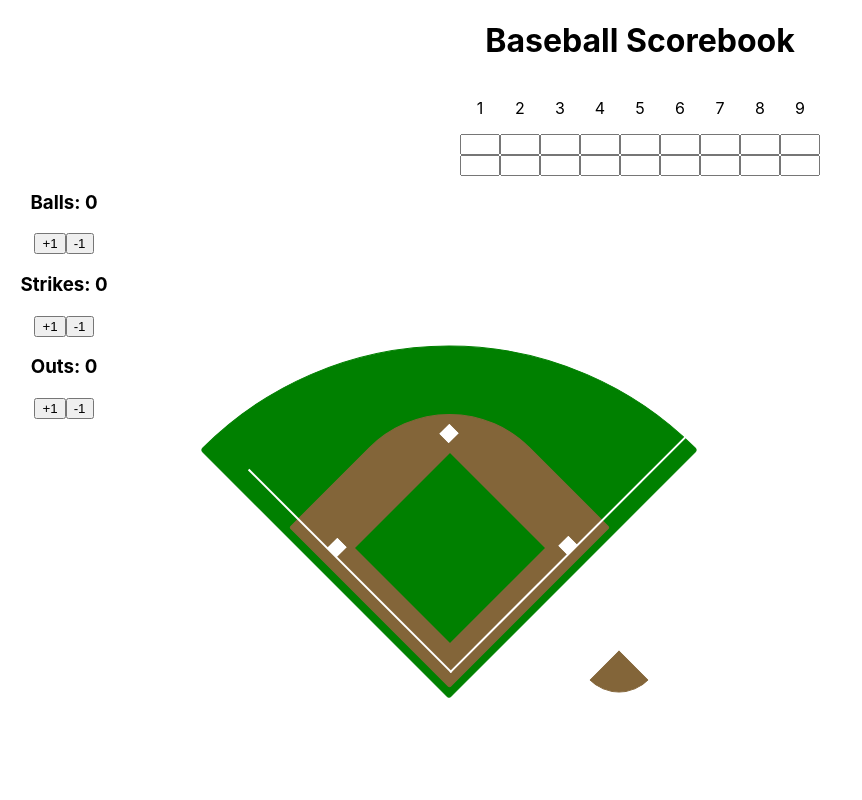
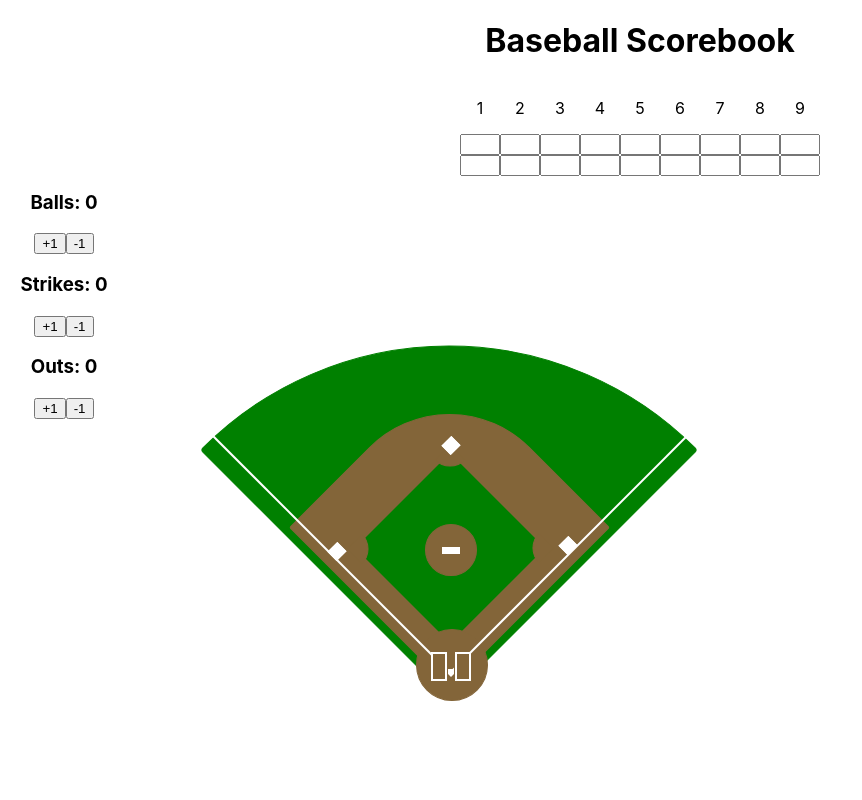
Before and after one commit to caseymacleod22/react-baseball-scorebook, a React (Create React App) app: page / in a window 1280 px wide. Shown: the top 800 px of the page, without its empty margins (0-862 px from the left). Built offline with nearby package versions, Linux system fonts and the light colour scheme.

Commit message:
makes field smaller

```diff
--- a/src/App.css
+++ b/src/App.css
@@ -9,7 +9,6 @@
 
 .scoreboard {
   display: flex;
-  justify-content: start;
   flex-direction: column;
   width: 40px;
   height: 40px;
@@ -51,12 +50,10 @@
 }
 #base-lines{
   position:absolute;
-  margin-top: 30%;
-  margin-left: 10%;
-  top: -75px;
-  left: 172px;
-  height:285px;
-  width:335px;
+  top: 165px;
+  left: 239px;
+  height:420px;
+  width:420px;
   border-left:2px solid white;
   border-bottom:2px solid white;
   -webkit-transform: rotate(-45deg);
@@ -89,8 +86,8 @@
   z-index: 1000;
 }
 #second-base{
-  top:43px;
-  left:314px;
+  top:55px;
+  left:315.5px;
   background-color: white;
   position:absolute;
   margin-top: 30%;
@@ -103,7 +100,7 @@
   z-index: 1000;
 }
 #third-base{
-  top:157px;
+  top:161px;
   left:202px;
   background-color: white;
   position:absolute;
@@ -128,13 +125,13 @@
   margin-left: 10%;
   height:7px;
   width:13px;
-  top:678px;
-  left:485px;
-  border:1px solid white;
-  background-color:white;
+  top:265px;
+  left:318px;
+  /* border:1px solid white; */
+  /* background-color:white; */
 }
 #home-plate:before, #home-plate:after{
-top: 100%;
+top: 20px;
 border: solid transparent;
 content: " ";
 height: 0;
@@ -153,24 +150,24 @@ margin-left: -9.5px;
   position:absolute;
   margin-top: 30%;
   margin-left: 10%;
-  top:420px;
-  left:450px;
-  height:80px;
-  width:80px;
+  top:140px;
+  left:297px;
+  height: 50px;
+  width: 50px;
   border-radius:100% 100% 100% 100%;
   -webkit-transform: rotate(-45deg);
    border:1px solid #836539;
   background-color:#836539;
 }
 #pitchers-rubber{
-  position:absolute;
+  position: absolute;
   margin-top: 30%;
   margin-left: 10%;
-  top:458px;
-  left:482px;
-  height:5px;
-  width:16px;
-  border:1px solid white;
+  top: 163px;
+  left: 313.5px;
+  height: 5px;
+  width: 16px;
+  border: 1px solid white;
   background-color:white;
 }
 #vertical{
@@ -185,27 +182,27 @@ margin-left: -9.5px;
 }
 .half-circle{
   position:absolute;
-  margin-top: 30%;
-  margin-left: 10%;
-  height:40px;
-  width: 40px;
+  margin-top: 15%;
+  margin-left: 10px;
+  height:20px;
+  width: 20px;
   -webkit-transform: rotate(-45deg);
   border:1px solid #836539;
   background-color:#836539;
 }
 #third-circle{
-  top:440px;
-  left:300px;
+  top:346px;
+  left:341px;
   border-radius:1% 1% 100% 1%;
 }
 #first-circle{
-  top:440px;
-  left:642px;
+  top:345px;
+  left:518px;
   border-radius:100% 1% 1% 1%;
 }
 #second-circle{
-  top:275px;
-  left:470px;
+  top:257px;
+  left:429px;
   border-radius:1% 1% 1% 100%;
 }
 .batters-box{
@@ -223,34 +220,29 @@ margin-left: -9.5px;
   top: 670px;
 }
 #batters-box-right{
-  box-shadow: 6px 0 #836539; /* Cover up the base line */
-  left:461px;
+  box-shadow: 1px 0 #836539; /* Cover up the base line */
+  top: 268px;
+  left:303px;
+  height: 25px;;
+  width: 12px;
 }
 #batters-box-left{
-box-shadow: -6px 0 #836539; /* Cover up the base line */
-  left:503px;
+box-shadow: -1px 0 #836539; /* Cover up the base line */
+  top: 268px;
+  left:327px;
+  height: 25px;
+  width: 12px;
 }
 #batting-circle{
   position:absolute;
   margin-top: 30%;
   margin-left: 10%;
-  top:634px;
-  left:440px;
-  height:100px;
-  width:100px;
+  top:245px;
+  left:287.5px;
+  height:70px;
+  width:70px;
   border-radius:100% 100% 100% 100%;
  -webkit-transform: rotate(-45deg);
    border:1px solid #836539;
   background-color:#836539;
 }
-
-
-
-.action-area{
-  position: relative;
-  z-index: 2000;
-  cursor: pointer;
-  width: 100px;
-  height: 100px;
-  margin: -50px;
-}
```
